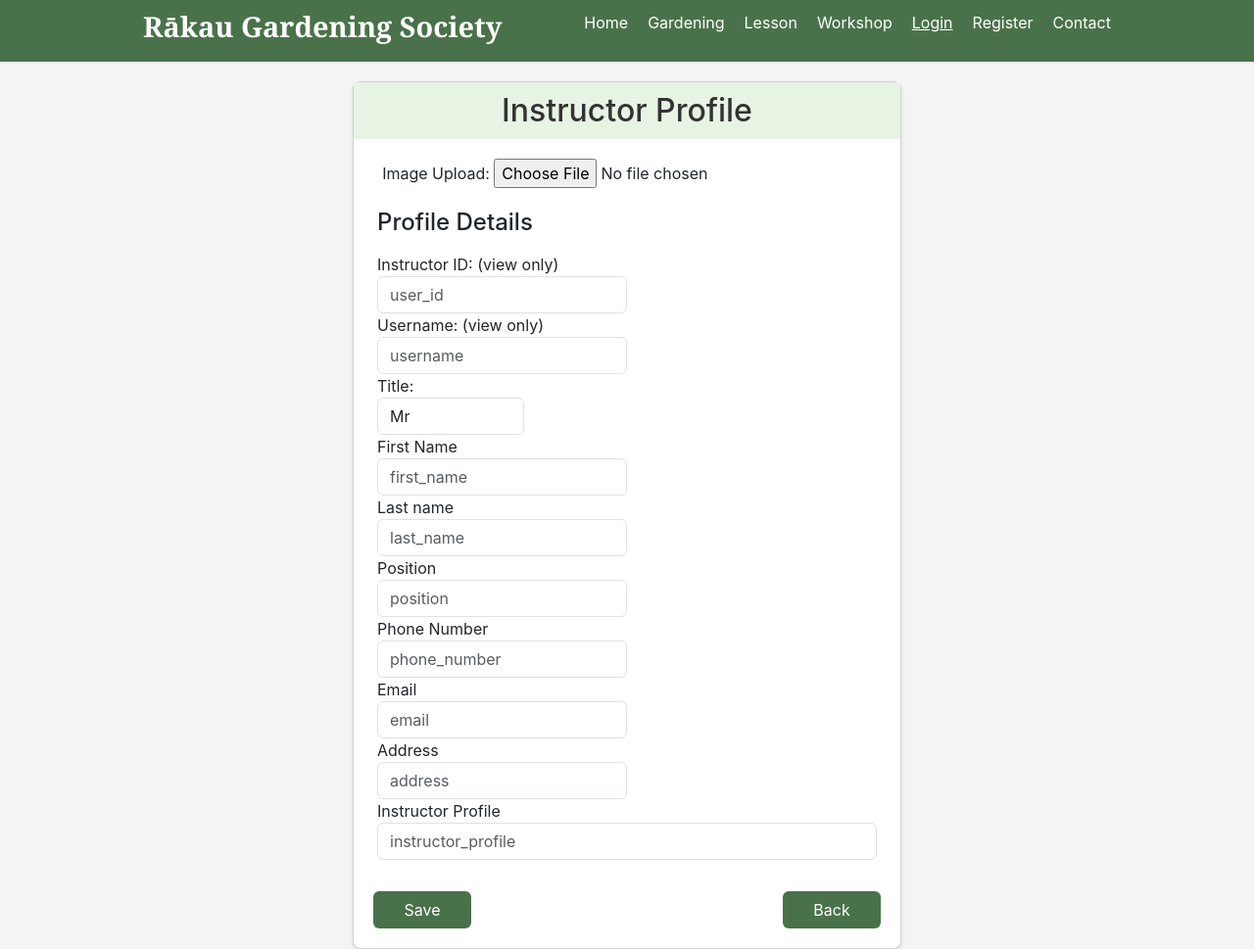
After one commit to AnnieDJ/GardenClass, a Flask app: template app/templates/instructor/edit_instr_profile.html in a window 1280 px wide. The commit adds this page. Shown: the whole page at 98% size. Run offline with Flask 3, Linux system fonts and the light colour scheme; the template is opened without the code that fills it, so the values that code supplies are empty.

Commit message:
update intr_profile htme

```diff
--- /dev/null
+++ b/app/templates/instructor/edit_instr_profile.html
@@ -0,0 +1,115 @@
+{% extends 'base.html' %}
+
+{% block content %}
+
+
+<style>
+    body {
+        font-family: 'Arial', sans-serif;
+        background-color: #f4f4f4;
+        margin: 0;
+        padding: 0;
+    }
+
+    .navbar {
+        background-color: #4A724A;
+        color: white;
+        padding: 10px 20px;
+        text-align: center;
+    }
+
+    .dashboard {
+        display: grid;
+        padding: 20px;
+        height: 100vh;
+        max-width: 600px;
+        margin: 0 auto;
+    }
+
+    .card {
+        background-color: #fff;
+        border-radius: 8px;
+        padding: 20px;
+        box-shadow: 0 2px 4px rgba(0,0,0,0.1);
+    }
+
+    .card h2 {
+        background-color: #e7f4e4;
+        color: #333;
+        padding: 10px;
+        margin: -20px -20px 20px -20px;
+        text-align: center;
+    }
+
+    .update-profile-button {
+        display: flex;
+        justify-content: flex-end;
+        margin-top: 0px;
+    }
+    /* Add more styles as needed */
+
+    /* Responsive layout adjustments */
+    @media (max-width: 768px) {
+        .dashboard {
+            grid-template-columns: 1fr;
+        }
+    }
+</style>
+
+<div class="dashboard">
+    <div class="profile card">
+        <h2>Instructor Profile</h2>
+        {% with messages = get_flashed_messages() %}
+            {% if messages %}
+                <div class="alert alert-success">
+                    {{ messages[0] }}
+                </div>
+            {% endif %}
+        {% endwith %}
+        <form action="{{ url_for('editinstrprofile') }}" method="post" enctype="multipart/form-data">
+            <!-- Photo Upload Section -->
+            <div class="row align-items-center">
+                <div class="col-md-9 text-center">
+                    <label for="instructor_image" class="form-label">Image Upload:</label>
+                    <input type="file" class="form-control-file" id="instructor_image" name="instructor_image" style="width: auto; max-width: 250px;">
+                </div>
+            </div>
+            <div class="row">
+                <div class="p-3 py-3">
+                    <div class="d-flex justify-content-between align-items-center mb-2">
+                        <h4>Profile Details</h4>
+                    </div>
+                        <div class="col-md-6"><label class="labels">Instructor ID: (view only)</label><input type="text" class="form-control" name="user_id" placeholder="user_id" value="{{ instructor['instructor_id'] }}"readonly></div>
+                        <div class="col-md-6"><label class="labels">Username: (view only)</label><input type="text" class="form-control" name="username" placeholder="username" value="{{ instructor['user_name'] }}"readonly></div>
+
+                        <div class="form-group">
+                            <label for="title">Title:</label>
+                            <select class="form-control" id="title" name="title" style="width: 150px;" required>
+                                <option value="Mr" {% if instructor['title'] == 'Mr' %} selected {% endif %}>Mr</option>
+                                <option value="Mrs" {% if instructor['title'] == 'Mrs' %} selected {% endif %}>Mrs</option>
+                                <option value="Miss" {% if instructor['title'] == 'Miss' %} selected {% endif %}>Miss</option>
+                                <option value="Dr." {% if instructor['title'] == 'Dr.' %} selected {% endif %}>Dr.</option>
+                                <option value="Prof." {% if instructor['title'] == 'Prof.' %} selected {% endif %}>Prof.</option>
+                            </select>
+                        </div>
+                        <div class="col-md-6"><label class="labels">First Name</label><input type="text" class="form-control" name="first_name" placeholder="first_name" value="{{ instructor['first_name'] }}"required></div>
+                        <div class="col-md-6"><label class="labels">Last name</label><input type="text" class="form-control" name="last_name" placeholder="last_name" value="{{ instructor['last_name'] }}"required></div>
+                        <div class="col-md-6"><label class="labels">Position</label><input type="text" class="form-control" name="position" placeholder="position" value="{{ instructor['position'] }}"></div>
+                        <div class="col-md-6"><label class="labels">Phone Number</label><input type="text" class="form-control" name="phone_number" placeholder="phone_number" value="{{ instructor['phone_number'] }}"></div>
+                        <div class="col-md-6"><label class="labels">Email</label><input type="email" class="form-control" name="email" placeholder="email" value="{{ instructor['email'] }}"required></div>
+                        <div class="col-md-6"><label class="labels">Address</label><input type="address" class="form-control" name="address" placeholder="address" value="{{ instructor['address'] }}"required></div>
+                        <div class="col-md-12"><label class="labels">Instructor Profile</label><input type="text" class="form-control" name="instructor_profile" placeholder="instructor_profile" value="{{ instructor['instructor_profile'] }}"></div>
+                    </div>
+                </div>
+                <div class="mt-3 d-flex justify-content-between align-items-center">
+                    <button type="submit" class="btn" style="width: 100px; background-color: #4A724A; color: white;">Save</button>
+                    <a href="{{ url_for('instructor_profile') }}" class="btn" style="width: 100px; background-color: #4A724A; color: white;">Back</a>
+                </div>
+            </div>
+        </form>
+    </div>
+</div>
+
+
+
+{% endblock %}
```
Also changed, not shown: app/instructor_views.py (+63 -21 lines), app/templates/instructor/instr_profile.html (+18 -60 lines).
